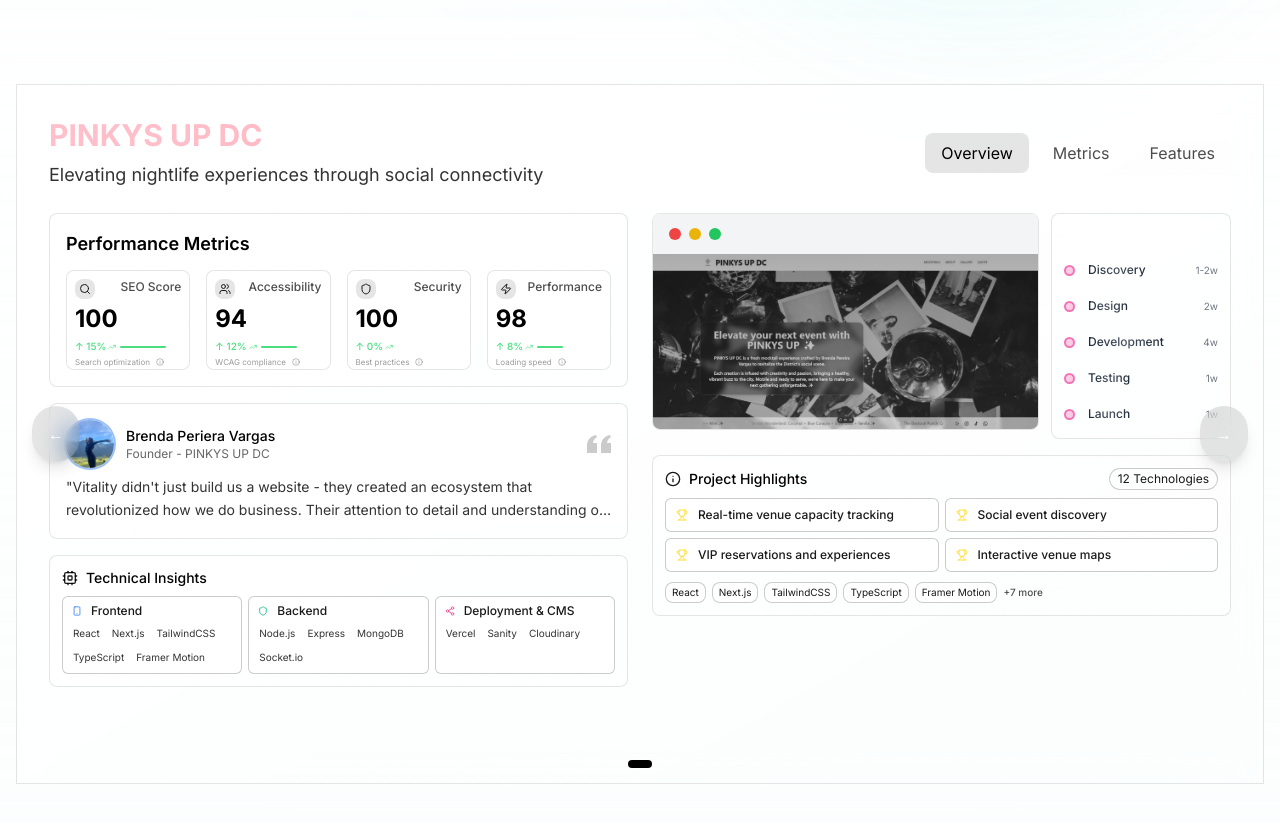
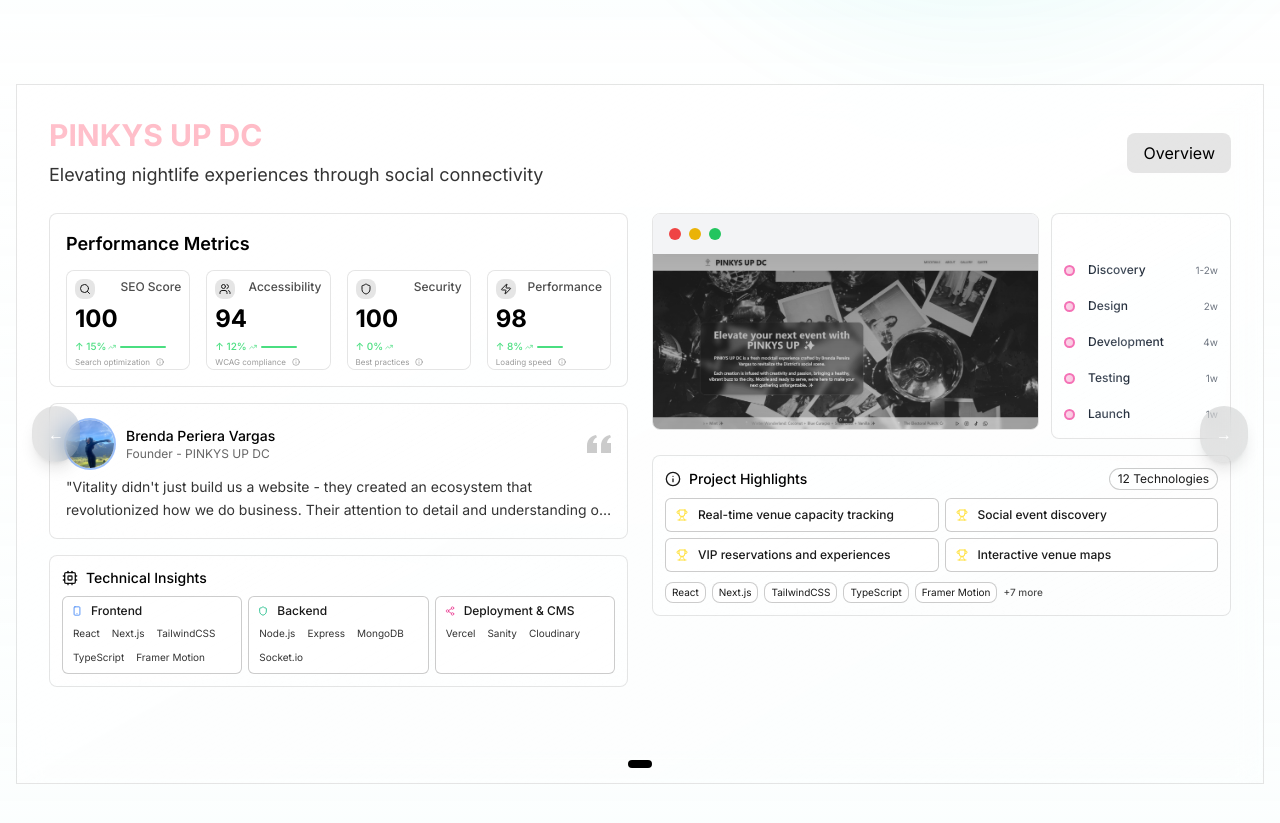
Before and after one commit to prana-canopy/prana-roots, a Next.js app: page / in a window 1280 px wide. Shown: the part 780-1603 px from the top of the page. Built offline with nearby package versions, Linux system fonts and the light colour scheme.

Commit message:
hide metrics feats tabs

```diff
--- a/components/rotating-carousel.tsx
+++ b/components/rotating-carousel.tsx
@@ -625,8 +625,8 @@
                         </div>
                         <div className="flex gap-1 sm:gap-2">
                           <TabButton tab="overview" label="Overview" />
-                          <TabButton tab="metrics" label="Metrics" />
-                          <TabButton tab="features" label="Features" />
+                          {/* <TabButton tab="metrics" label="Metrics" />
+                          <TabButton tab="features" label="Features" /> */}
                         </div>
                       </div>
 
```
